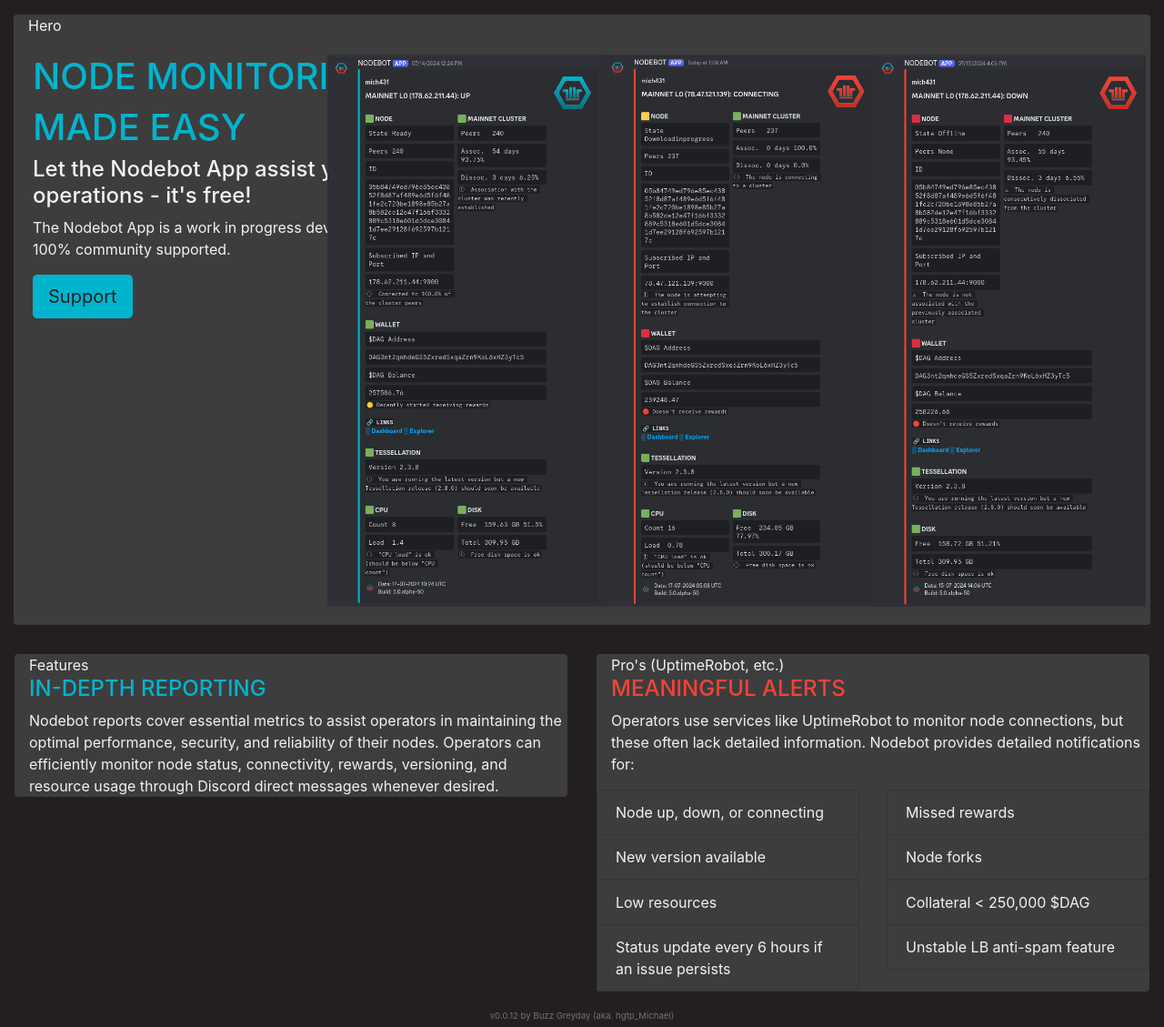
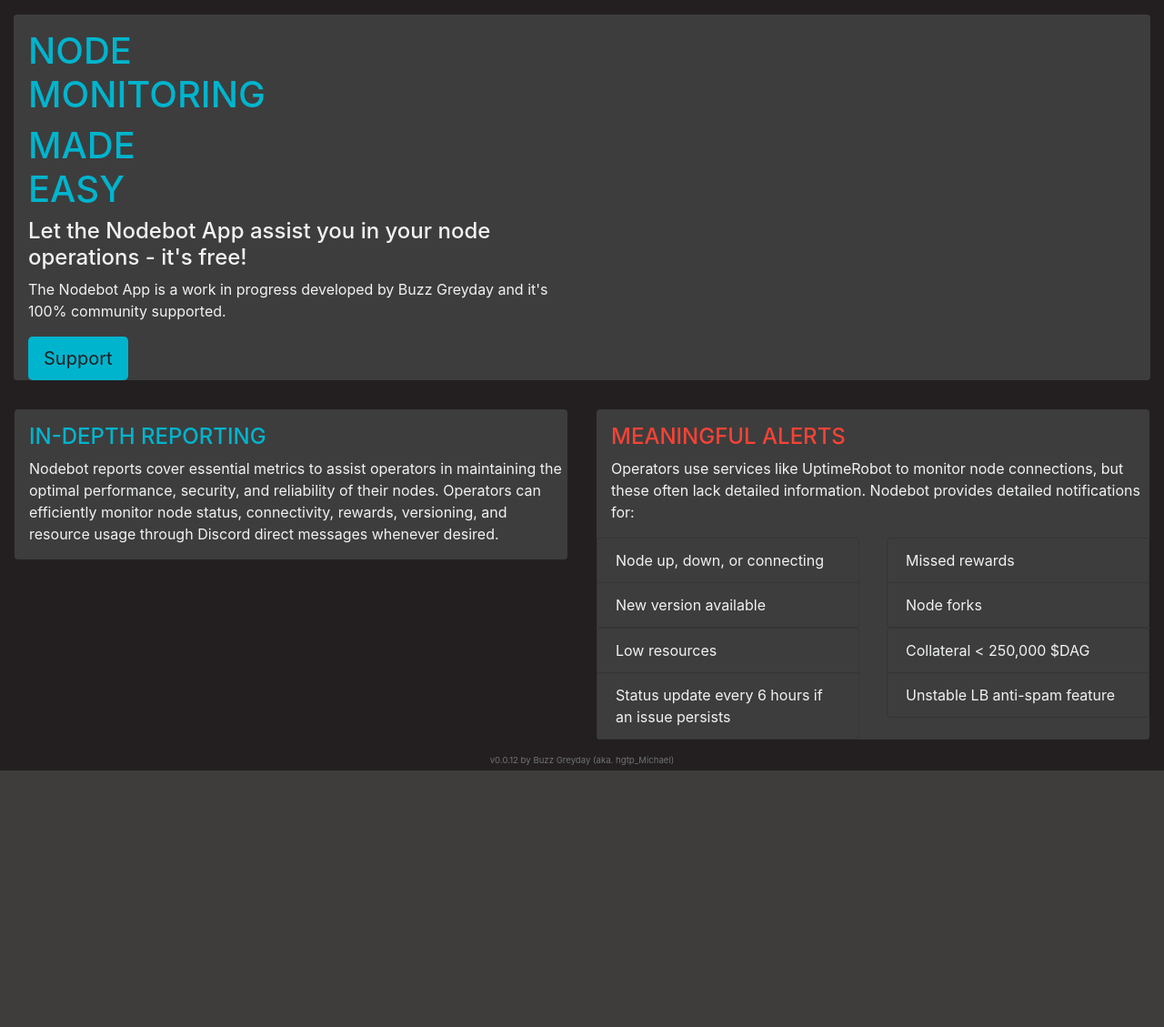
Before and after one commit to buzzgreyday/hgtp-node-discord-bot, a FastAPI app: page / in a window 1280 px wide. Shown: the part 125-1254 px from the top of the page at 91% size. After the commit the page ends 972 px from the top, so only its background shows below. Run offline with FastAPI, Linux system fonts and the light colour scheme; parts of the project's set-up code (start-up, migrations or seed data) failed here and were passed over; some libraries are stand-ins or nearby versions.

Commit message:
Structure is better now

```diff
--- a/templates/index.html
+++ b/templates/index.html
@@ -28,12 +28,11 @@
             background-color: #231f20 !important;
         }
         .frame {
-            min-width: 20em;
-            max-width: 80em;
+            min-width: 30rem;
             background-color: #3d3d3d !important;
         }
-        .frame-content {
-            padding: 20px;
+        .hidden-info {
+            display: none;
         }
     </style>
 </head>
@@ -74,35 +73,42 @@
           </div>
         </nav>
         <div class="box mr-3 mt-3 mb-3" style="width: 100%;">
-            <div class="shadow container-sm rounded-top bg-primary" style="background-color: #3d3d3d !important;">
-                <div class="f3 ml-3 mb-0 fw-bold" style="width: 100%; color: #f1f2f2;">Hero</div>
+            <div class="shadow container-sm rounded frame d-flex">
+                <div class="col-md-6">
+                    <div class="row">
+                        <div class="container-sm w-25">
+                            <p class="h1 ml-3 pt-3" style="color: #00b4cd;">NODE MONITORING</p>
+                            <p class="h1 ml-3" style="color: #00b4cd;">MADE EASY</p>
                         </div>
-            <div class="shadow container-sm rounded-bottom justify-content-center frame d-flex">
+                    </div>
                     <div class="row">
-                    <div class="frame-content col-md-6">
-                        <p class="h1 ml-3" style="color: #00b4cd;">NODE MONITORING</p>
-                        <p class="h1 ml-3" style="color: #00b4cd;">MADE EASY</p>
+                        <div class="container-sm w-59">
                             <p class="h4 ml-3" style="color: #f1f2f2;">Let the Nodebot App assist you in your node operations - it's free!</p>
                             <p class="f3 ml-3" style="color: #f1f2f2;">The Nodebot App is a work in progress developed by Buzz Greyday and it's 100% community supported.</p>
-                        <button type="button" class="btn btn-lg ml-3" style="background-color: #00b4cd;color: #231f20;">Support</button>
+                        </div>
+                    </div>
+                    <div class="row">
+                        <button type="button" class="btn btn-lg ml-3" id="supportButton" style="background-color: #00b4cd;color: #231f20;">Support</button>
+                    </div>
+                </div>
+                <div class="col-md-6 d-none d-md-block">
+                </div>
+            </div>
+        </div>
 
-                    </div>
-                    <div class="frame-content col-md-6 d-flex justify-content-end">
-                        <img src="../../static/images/report_up.png" style="width:50%;" alt="report">
-                        <img src="../../static/images/report_connecting.png" style="width:50%;" alt="report">
-                        <img src="../../static/images/report_down.png" style="width:50%;" alt="report">
-                    </div>
+        <div id="moreInfo" class="hidden-info">
+            <div class="box rounded p-3 m-3" style="width: 100%;color: #f1f2f2;background-color: #00b4cd;">
+                <div class="row">
+                    <img src="../../static/images/support_wallet_qr.jpg" class="" style="height: 6rem;" alt="supportQr">
+                    <p class="">DAG0zJW14beJtZX2BY2KA9gLbpaZ8x6vgX4KVPVX</p>
                 </div>
             </div>
         </div>
         <div class="row">
             <div class="box ml-3 mr-3 mt-3">
-                <div class="shadow container-sm rounded-top bg-primary" style="background-color: #3d3d3d !important;">
-                    <div class="f3 ml-3 mb-0 fw-bold" style="color: #f1f2f2;">Features</div>
-                </div>
-                <div class="shadow container-sm rounded-bottom frame" style="color: #f1f2f2;">
-                    <p class="h4 ml-3" style="color: #00b4cd;">IN-DEPTH REPORTING</p>
-                    <p class="ml-3">
+                <div class="shadow container-sm rounded frame" style="color: #f1f2f2;">
+                    <p class="h4 ml-3 pt-3" style="color: #00b4cd;">IN-DEPTH REPORTING</p>
+                    <p class="f3 ml-3 pb-3">
                         Nodebot reports cover essential metrics to assist operators in maintaining
                         the optimal performance, security, and reliability of their nodes. Operators can efficiently
                         monitor node status, connectivity, rewards, versioning, and resource usage through
@@ -111,11 +117,8 @@
                 </div>
             </div>
             <div class="box mr-3 ml-3 mt-3">
-                <div class="shadow container-sm rounded-top bg-primary"style="background-color: #3d3d3d !important;">
-                    <div class="f3 ml-3 mb-0 fw-bold" style="color: #f1f2f2;">Pro's (UptimeRobot, etc.)</div>
-                </div>
-                <div class="shadow container-sm rounded-bottom frame" style="color: #f1f2f2;">
-                    <p class="h4 ml-3" style="color: #f64336;">MEANINGFUL ALERTS</p>
+                <div class="shadow container-sm rounded frame" style="color: #f1f2f2;">
+                    <p class="h4 ml-3 pt-3" style="color: #f64336;">MEANINGFUL ALERTS</p>
                     <p class="ml-3">Operators use services like UptimeRobot to monitor node connections, but these often lack detailed information. Nodebot provides detailed notifications for:
                     <div class="row">
                         <div class="col-md-6">
@@ -146,9 +149,21 @@
                 </div>
             </div>
         </div>
+    </div>
 
     <footer class="text-dark mt-3">
         <p class="m-1 text-center" style="font-size: 0.6em; color: #707374;">v0.0.12 by Buzz Greyday (aka. hgtp_Michael)</p>
     </footer>
+
+    <script>
+        document.getElementById('supportButton').addEventListener('click', function() {
+            var info = document.getElementById('moreInfo');
+            if (info.style.display === 'none' || info.style.display === '') {
+                info.style.display = 'block';
+            } else {
+                info.style.display = 'none';
+            }
+        });
+    </script>
 </body>
 </html>
--- a/templates/stats.html
+++ b/templates/stats.html
@@ -32,9 +32,6 @@
             min-width: 20em;
             max-width: 80em;
             background-color: #3d3d3d !important;
-        }
-        .frame-content {
-            padding: 20px;
         }
     </style>
 </head>
```
Also changed, not shown: templates/pages/about.html (+2 -8 lines), templates/pages/statistics.html (+2 -8 lines), static/images/support_wallet_qr.jpg (added). Lines whose indentation alone changed are shown as unchanged.
